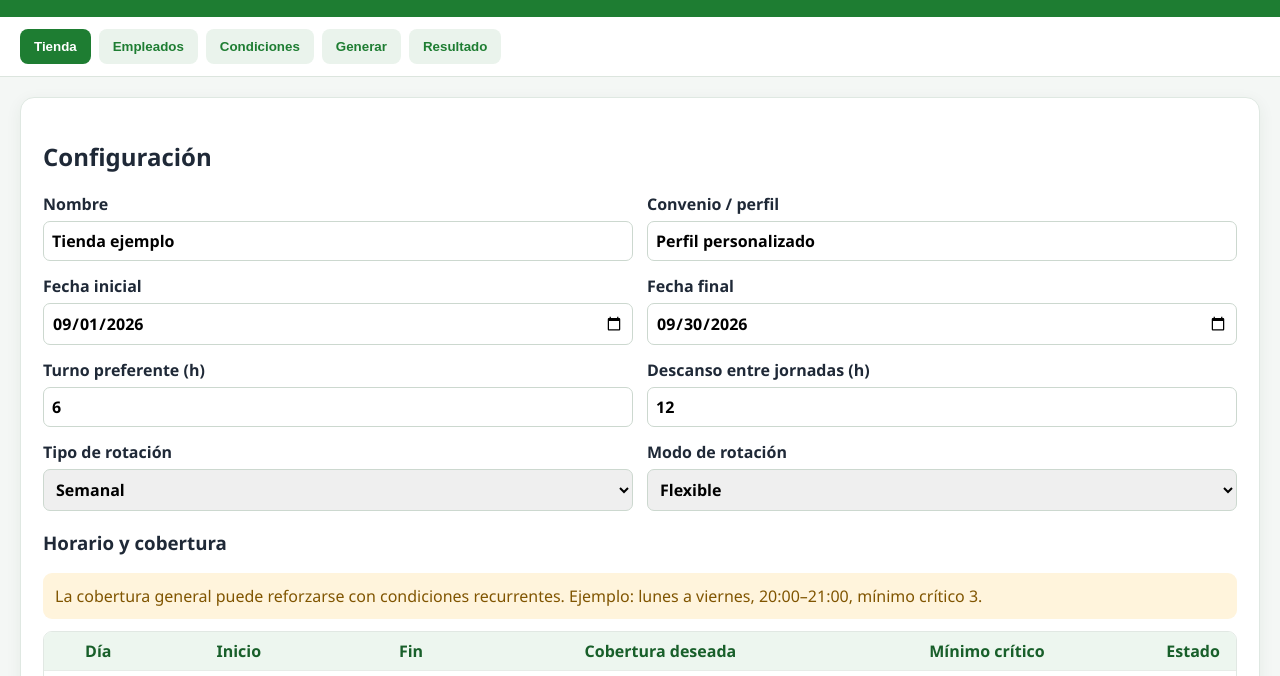
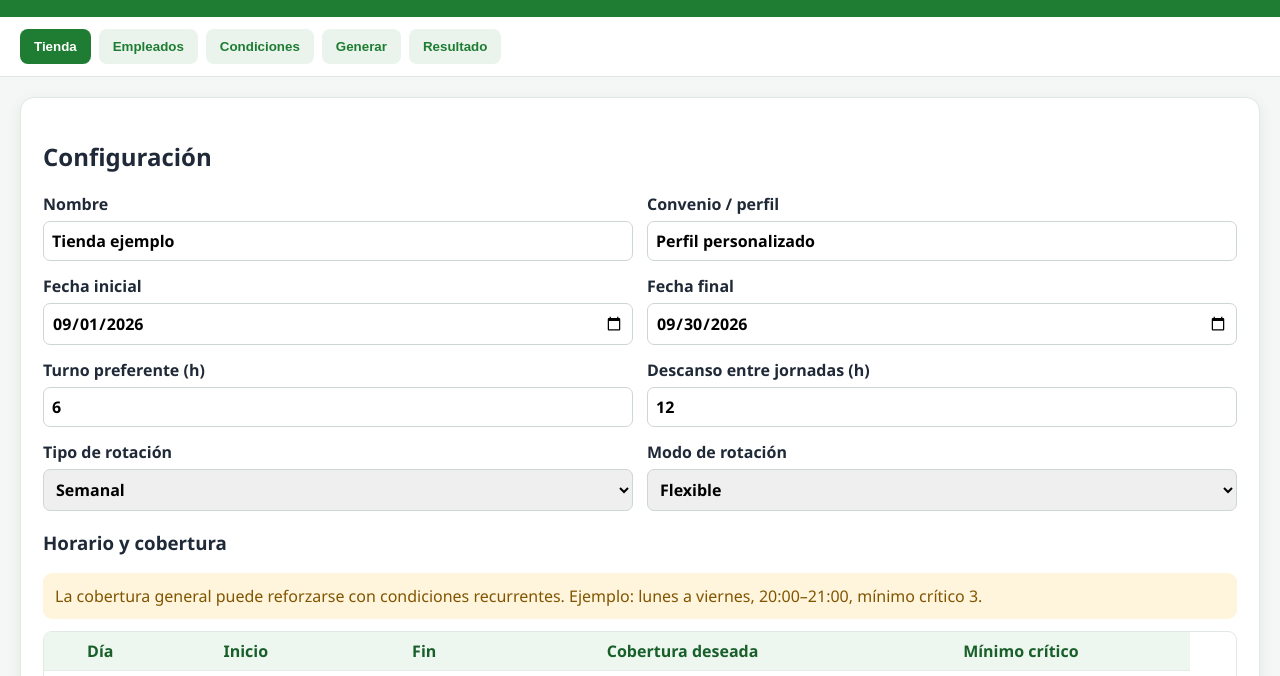
Before and after one commit to jscontac-debug/Horarios, a plain HTML site: page index.html in a window 1280 px wide. Shown: the part 93-769 px from the top of the page. Drawn offline with Linux system fonts and the light colour scheme.

Commit message:
Add files via upload

```diff
--- a/index.html
+++ b/index.html
@@ -9,7 +9,7 @@
 <label>Descanso entre jornadas (h)<input id="restHours" type="number" step=".5"></label>
 <label>Tipo de rotación<select id="rotationType"><option value="daily">Diaria</option><option value="weekly">Semanal</option><option value="biweekly">Quincenal</option><option value="monthly">Mensual</option></select></label>
 <label>Modo de rotación<select id="rotationMode"><option value="flexible">Flexible</option><option value="strict">Estricta</option></select></label></div>
-<h3>Horario y cobertura</h3><div class="critical-note">La cobertura general puede reforzarse con condiciones recurrentes. Ejemplo: lunes a viernes, 20:00–21:00, mínimo crítico 3.</div><div class="tablewrap"><table id="opening"><thead><tr><th>Día</th><th>Inicio</th><th>Fin</th><th>Cobertura deseada</th><th>Mínimo crítico</th><th>Estado</th></tr></thead><tbody></tbody></table></div><button id="saveConfig">Guardar</button></section>
+<h3>Horario y cobertura</h3><div class="critical-note">La cobertura general puede reforzarse con condiciones recurrentes. Ejemplo: lunes a viernes, 20:00–21:00, mínimo crítico 3.</div><div class="tablewrap"><table id="opening"><thead><tr><th>Día</th><th>Inicio</th><th>Fin</th><th>Cobertura deseada</th><th>Mínimo crítico</th></tr></thead><tbody></tbody></table></div><button id="saveConfig">Guardar</button></section>
 
 <section id="employees" class="panel"><div class="title"><h2>Empleados</h2><button id="addEmployee">Añadir</button></div><div class="tablewrap"><table id="employeesTable"><thead><tr><th>Nombre</th><th>Horas</th><th>Domingos</th><th>Apertura</th><th>Cierre</th><th>Preferencia</th><th></th></tr></thead><tbody></tbody></table></div><button id="saveEmployees">Guardar</button></section>
 
```
